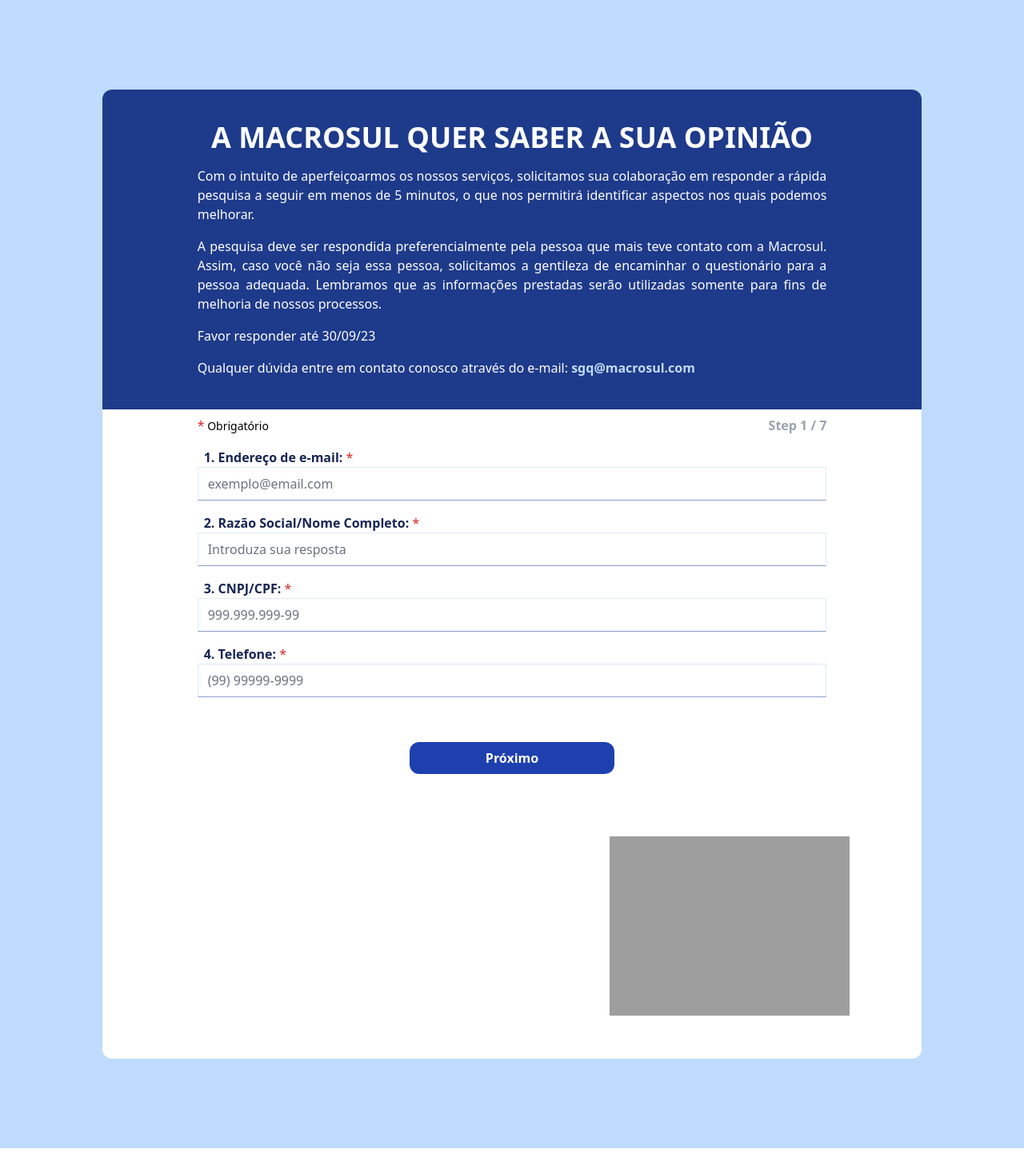
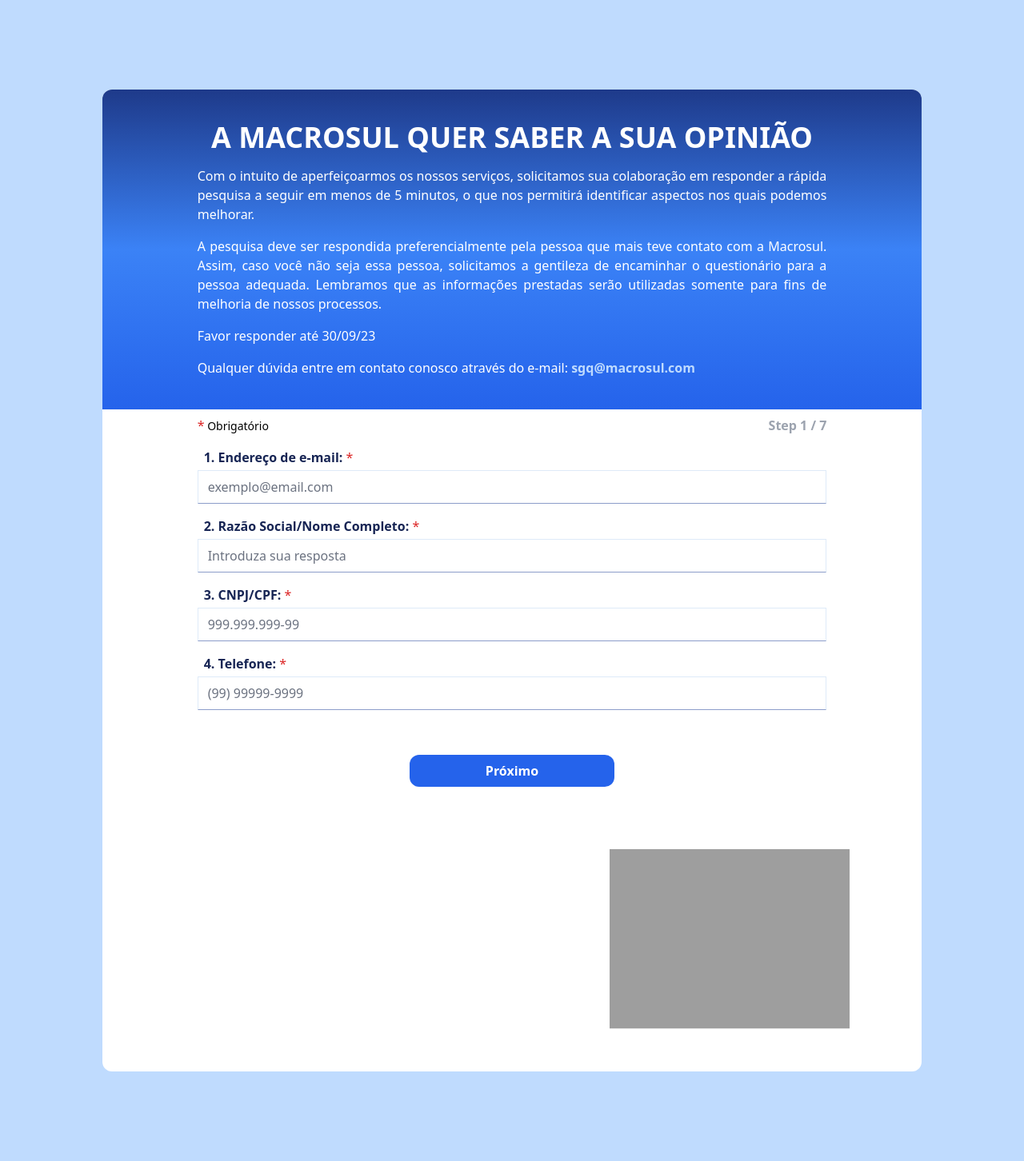
Before and after one commit to Renan2707/Pesquisa_De_Opiniao, a Django app: template core/templates/index.html in a window 1280 px wide. Shown: the whole page at 80% size. Run offline with Django 5.2, Linux system fonts and the light colour scheme; the template is opened without the code that fills it, so the values that code supplies are empty; some libraries are stand-ins or nearby versions; grey boxes are pictures that could not be loaded.

Commit message:
ajustes de layout

```diff
--- a/core/templates/index.html
+++ b/core/templates/index.html
@@ -35,7 +35,7 @@
 
 <body x-data="data()" class="bg-blue-200 py-10 md:py-16 lg:py-28">
     <div class="w-11/12 lg:max-w-5xl rounded-xl mx-auto bg-white pb-2">
-        <div class="bg-blue-900 rounded-t-xl text-white">
+        <div class="bg-gradient-to-b from-blue-900 via-blue-500 to-blue-600 rounded-t-xl text-white">
             <div class="mx-auto space-y-4 p-10 text-justify">
                 <h1 class="font-bold text-2xl md:text-4xl text-center">A MACROSUL QUER SABER A SUA OPINIÃO</h1>
                 <div class="space-y-4 mx-auto lg:w-10/12 text-sm md:text-base">
@@ -62,30 +62,30 @@
                     <div>
                         <label for="e-5mail" class="text-blue-950 font-semibold ml-2">1. Endereço de e-mail:</label>
                         <span class="text-red-600 text-base">*</span>
-                        <input type="email" class="block w-full border-b-[#24449b85] border-[#afcdee69]" placeholder="exemplo@email.com">
+                        <input type="email" class="block w-full border-b-[#24449b85] border-[#afcdee69] mt-1" placeholder="exemplo@email.com">
                     </div>
 
                     <div>
                         <label for="n-5ome" class="text-blue-950 font-semibold ml-2">2. Razão Social/Nome Completo:</label>
                         <span class="text-red-600 text-base">*</span>
-                        <input type="text" class="block w-full border-b-[#24449b85] border-[#afcdee69]" placeholder="Introduza sua resposta">
+                        <input type="text" class="block w-full border-b-[#24449b85] border-[#afcdee69] mt-1" placeholder="Introduza sua resposta">
                     </div>
 
                     <div>
                         <label for="c-5pf/cnpj" class="text-blue-950 font-semibold ml-2">3. CNPJ/CPF:</label>
                         <span class="text-red-600 text-base">*</span>
-                        <input type="text" x-mask:dynamic="cpfCnpj" class="block w-full border-b-[#24449b85] border-[#afcdee69]" placeholder="999.999.999-99">
+                        <input type="text" x-mask:dynamic="cpfCnpj" class="block w-full border-b-[#24449b85] border-[#afcdee69] mt-1" placeholder="999.999.999-99">
 
                     </div>
 
                     <div>
                         <label for="t-5elefone" class="text-blue-950 font-semibold ml-2">4. Telefone:</label>
                         <span class="text-red-600 text-base">*</span>
-                        <input type="text" class="block w-full border-b-[#24449b85] border-[#afcdee69]" placeholder="(99) 99999-9999" x-mask:dynamic="telefoneCelular">
+                        <input type="text" class="block w-full border-b-[#24449b85] border-[#afcdee69] mt-1" placeholder="(99) 99999-9999" x-mask:dynamic="telefoneCelular">
                     </div>
 
                     <div class="flex items-center justify-center pt-10">
-                        <button @click="proxForm(2)" type="button" class="py-2 bg-blue-800 hover:bg-blue-600 transition duration-200 text-white font-semibold rounded-xl mx-auto w-64">Próximo</button>
+                        <button @click="proxForm(2)" type="button" class="py-2 bg-blue-600 hover:bg-blue-800 transition duration-200 text-white font-semibold rounded-xl mx-auto w-64">Próximo</button>
                     </div>
                 </div>
 
@@ -294,8 +294,8 @@
                     </div>
 
                     <div class="flex items-center justify-center pt-10">
-                        <button @click="proxForm(1)" type="button" class="py-2 bg-blue-800 hover:bg-blue-600 transition duration-200 text-white font-semibold rounded-xl mx-auto w-40">Voltar</button>
-                        <button @click="proxForm(3)" type="button" class="py-2 bg-blue-800 hover:bg-blue-600 transition duration-200 text-white font-semibold rounded-xl mx-auto w-40">Próximo</button>
+                        <button @click="proxForm(1)" type="button" class="py-2 bg-blue-600 hover:bg-blue-800 transition duration-200 text-white font-semibold rounded-xl mx-auto w-40">Voltar</button>
+                        <button @click="proxForm(3)" type="button" class="py-2 bg-blue-600 hover:bg-blue-800 transition duration-200 text-white font-semibold rounded-xl mx-auto w-40">Próximo</button>
                     </div>
                 </div>
 
@@ -499,8 +499,8 @@
                         </div>
                     </div>
                     <div class="flex items-center justify-center pt-10">
-                        <button @click="proxForm(2)" type="button" class="py-2 bg-blue-800 hover:bg-blue-600 transition duration-200 text-white font-semibold rounded-xl mx-auto w-40">Voltar</button>
-                        <button @click="proxForm(4)" type="button" class="py-2 bg-blue-800 hover:bg-blue-600 transition duration-200 text-white font-semibold rounded-xl mx-auto w-40">Próximo</button>
+                        <button @click="proxForm(2)" type="button" class="py-2 bg-blue-600 hover:bg-blue-800 transition duration-200 text-white font-semibold rounded-xl mx-auto w-40">Voltar</button>
+                        <button @click="proxForm(4)" type="button" class="py-2 bg-blue-600 hover:bg-blue-800 transition duration-200 text-white font-semibold rounded-xl mx-auto w-40">Próximo</button>
                     </div>
                 </div>
 
@@ -711,8 +711,8 @@
                     </div>
 
                     <div class="flex items-center justify-center pt-10">
-                        <button @click="proxForm(3)" type="button" class="py-2 bg-blue-800 hover:bg-blue-600 transition duration-200 text-white font-semibold rounded-xl mx-auto w-40">Voltar</button>
-                        <button @click="proxForm(5)" type="button" class="py-2 bg-blue-800 hover:bg-blue-600 transition duration-200 text-white font-semibold rounded-xl mx-auto w-40">Próximo</button>
+                        <button @click="proxForm(3)" type="button" class="py-2 bg-blue-600 hover:bg-blue-800 transition duration-200 text-white font-semibold rounded-xl mx-auto w-40">Voltar</button>
+                        <button @click="proxForm(5)" type="button" class="py-2 bg-blue-600 hover:bg-blue-800 transition duration-200 text-white font-semibold rounded-xl mx-auto w-40">Próximo</button>
                     </div>
 
                 </div>
@@ -965,8 +965,8 @@
                     </div>
 
                     <div class="flex items-center justify-center pt-10">
-                        <button @click="proxForm(4)" type="button" class="py-2 bg-blue-800 hover:bg-blue-600 transition duration-200 text-white font-semibold rounded-xl mx-auto w-40">Voltar</button>
-                        <button @click="proxForm(6)" type="button" class="py-2 bg-blue-800 hover:bg-blue-600 transition duration-200 text-white font-semibold rounded-xl mx-auto w-40">Próximo</button>
+                        <button @click="proxForm(4)" type="button" class="py-2 bg-blue-600 hover:bg-blue-800 transition duration-200 text-white font-semibold rounded-xl mx-auto w-40">Voltar</button>
+                        <button @click="proxForm(6)" type="button" class="py-2 bg-blue-600 hover:bg-blue-800 transition duration-200 text-white font-semibold rounded-xl mx-auto w-40">Próximo</button>
                     </div>
                 </div>
 
@@ -1035,8 +1035,8 @@
                     </div>
 
                     <div class="flex items-center justify-center pt-10">
-                        <button @click="proxForm(5)" type="button" class="py-2 bg-blue-800 hover:bg-blue-600 transition duration-200 text-white font-semibold rounded-xl mx-auto w-40">Voltar</button>
-                        <button @click="proxForm(7)" type="button" class="py-2 bg-blue-800 hover:bg-blue-600 transition duration-200 text-white font-semibold rounded-xl mx-auto w-40">Próximo</button>
+                        <button @click="proxForm(5)" type="button" class="py-2 bg-blue-600 hover:bg-blue-800 transition duration-200 text-white font-semibold rounded-xl mx-auto w-40">Voltar</button>
+                        <button @click="proxForm(7)" type="button" class="py-2 bg-blue-600 hover:bg-blue-800 transition duration-200 text-white font-semibold rounded-xl mx-auto w-40">Próximo</button>
                     </div>
                 </div>
 
@@ -1050,8 +1050,8 @@
                     </div>
 
                     <div class="flex items-center justify-center pt-10">
-                        <button @click="proxForm(6)" type="button" class="py-2 bg-blue-800 hover:bg-blue-600 transition duration-200 text-white font-semibold rounded-xl mx-auto w-40">Voltar</button>
-                        <button type="submit" class="py-2 bg-blue-800 hover:bg-blue-600 transition duration-200 text-white font-semibold rounded-xl mx-auto w-40">Enviar</button>
+                        <button @click="proxForm(6)" type="button" class="py-2 bg-blue-600 hover:bg-blue-800 transition duration-200 text-white font-semibold rounded-xl mx-auto w-40">Voltar</button>
+                        <button type="submit" class="py-2 bg-blue-600 hover:bg-blue-800 transition duration-200 text-white font-semibold rounded-xl mx-auto w-40">Enviar</button>
                     </div>
 
                 </div>
```
Also changed, not shown: other parts of core/templates/index.html (+21 -21 lines), static/css/main.min.css.
